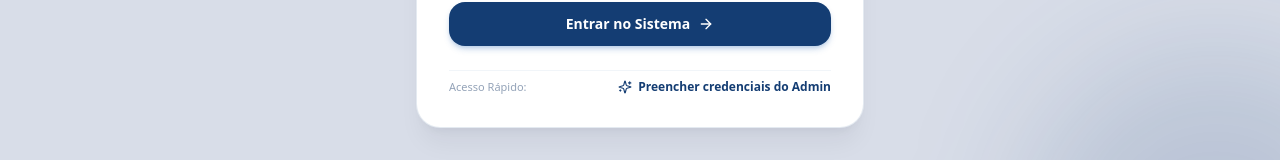
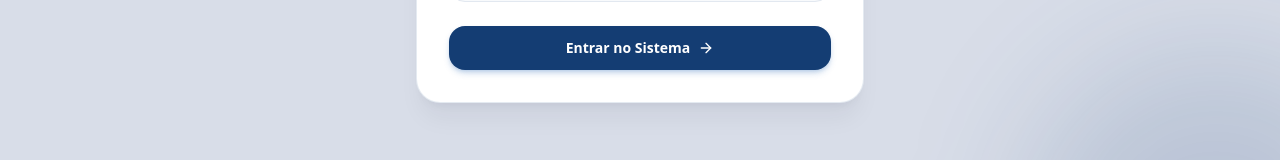
Before and after one commit to pierrecbrito/smartlar, a React (Vite) app: page / in a window 1280 px wide. Shown: the part 497-657 px from the top of the page. Built offline with nearby package versions, Linux system fonts and the light colour scheme; no server answers.

Commit message:
refactor(auth): remove quick access pill from login page

```diff
--- a/src/pages/LoginPage.tsx
+++ b/src/pages/LoginPage.tsx
@@ -6,7 +6,6 @@ import {
   EyeOff,
   ShieldCheck,
   AlertCircle,
-  Sparkles,
   ArrowRight,
 } from 'lucide-react';
 import { supabase } from '../lib/supabase';
@@ -23,13 +22,6 @@ export const LoginPage: React.FC<LoginPageProps> = ({ onLoginSuccess }) => {
   const [loading, setLoading] = useState(false);
   const [error, setError] = useState('');
   const { showToast } = useToast();
-
-  const handleQuickFill = () => {
-    setEmail('admin@smartlar.com.br');
-    setPassword('adminsmartlar2026');
-    setError('');
-    showToast('info', 'Credenciais preenchidas', 'Clique em Entrar no Sistema.');
-  };
 
   const handleSubmit = async (e: React.FormEvent) => {
     e.preventDefault();
@@ -173,21 +165,6 @@ export const LoginPage: React.FC<LoginPageProps> = ({ onLoginSuccess }) => {
               </button>
             </div>
           </form>
-
-          {/* Quick Demo Credentials Pill */}
-          <div className="pt-2 border-t border-slate-100 flex flex-col sm:flex-row items-center justify-between gap-2 text-xs">
-            <span className="text-[11px] text-slate-400 font-medium">
-              Acesso Rápido:
-            </span>
-            <button
-              type="button"
-              onClick={handleQuickFill}
-              className="inline-flex items-center gap-1.5 text-blue-600 hover:text-blue-700 font-bold hover:underline cursor-pointer"
-            >
-              <Sparkles className="w-3.5 h-3.5 text-blue-600" />
-              <span>Preencher credenciais do Admin</span>
-            </button>
-          </div>
         </div>
       </div>
 
```
